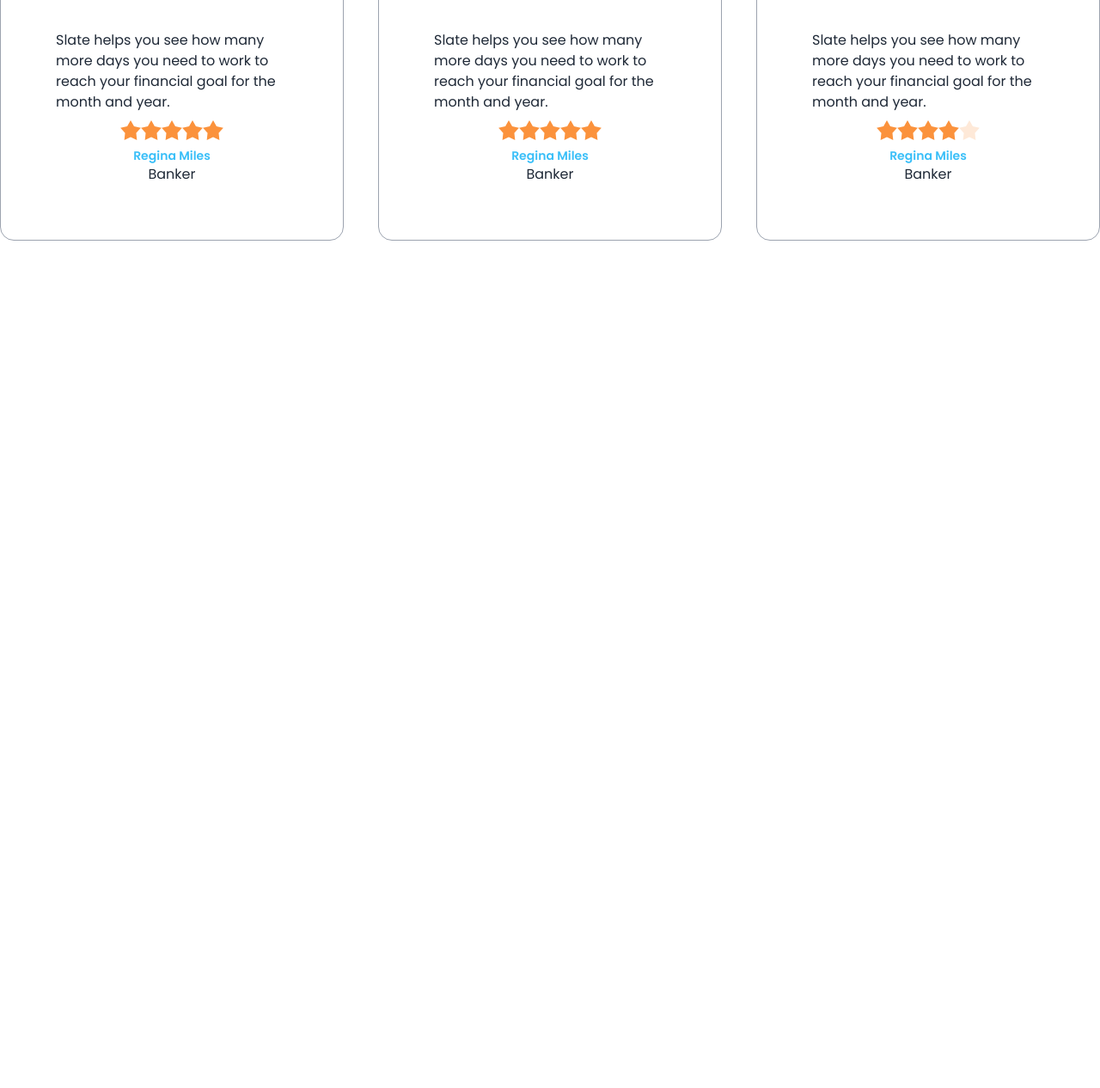
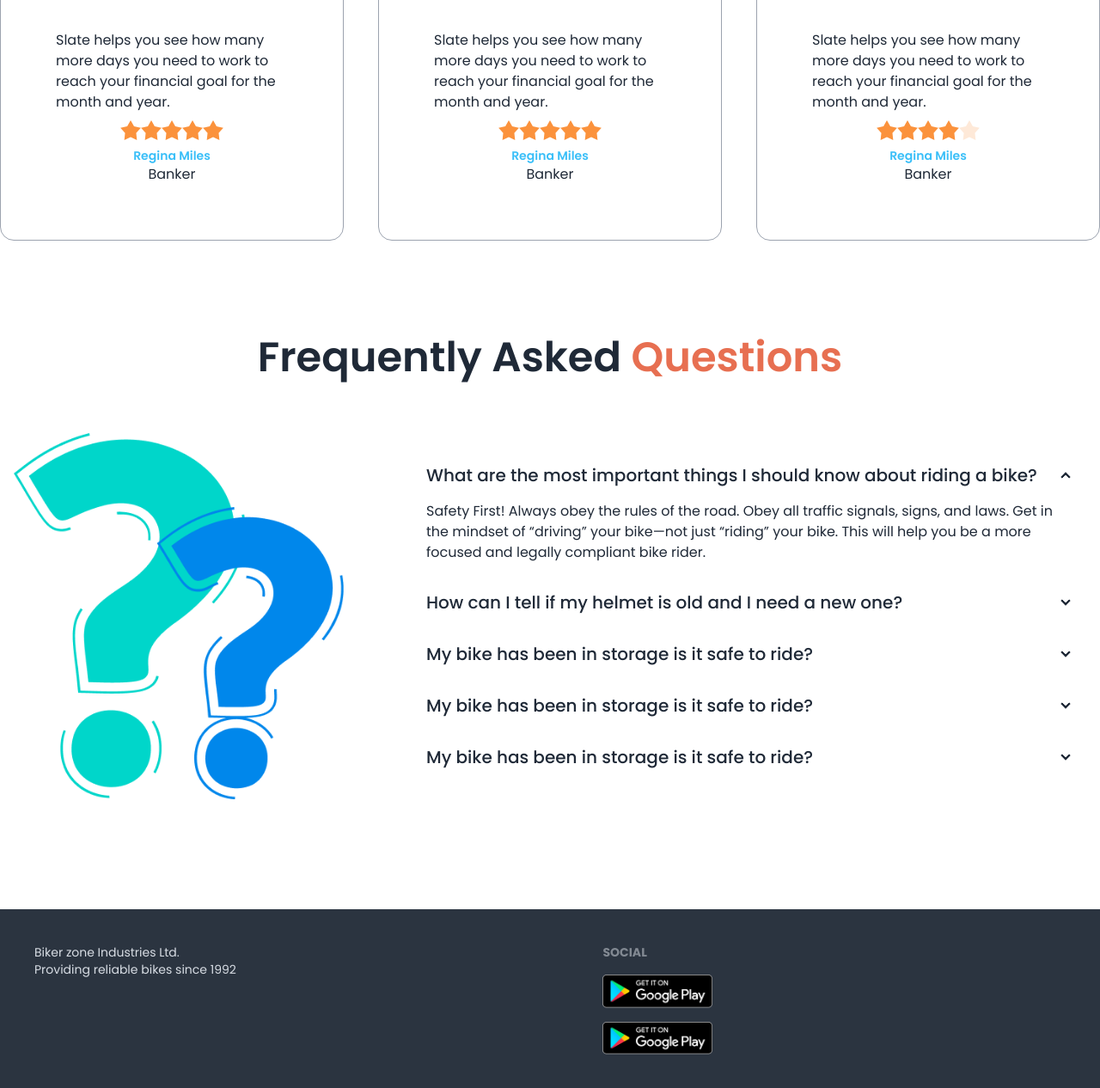
Before and after one commit to hassanMehedi2/biker-zone-with-daisyui, a plain HTML site: page index.html in a window 1280 px wide. Shown: the part 1622-2888 px from the top of the page at 86% size. Before the commit the page ends 2014 px from the top, so only its background shows below. Drawn offline with nearby package versions, Linux system fonts and the light colour scheme.

Commit message:
added faq and footer

```diff
--- a/index.html
+++ b/index.html
@@ -281,17 +281,37 @@
                 your financial goal for the month and year.
               </p>
               <div class="rating justify-center">
-                <input type="radio" name="rating-2" class="mask mask-star-2 bg-orange-400" />
-                <input type="radio" name="rating-2" class="mask mask-star-2 bg-orange-400"  />
-                <input type="radio" name="rating-2" class="mask mask-star-2 bg-orange-400" checked/>
-                <input type="radio" name="rating-2" class="mask mask-star-2 bg-orange-400" />
-                <input type="radio" name="rating-2" class="mask mask-star-2 bg-orange-400" />
+                <input
+                  type="radio"
+                  name="rating-2"
+                  class="mask mask-star-2 bg-orange-400"
+                />
+                <input
+                  type="radio"
+                  name="rating-2"
+                  class="mask mask-star-2 bg-orange-400"
+                />
+                <input
+                  type="radio"
+                  name="rating-2"
+                  class="mask mask-star-2 bg-orange-400"
+                  checked
+                />
+                <input
+                  type="radio"
+                  name="rating-2"
+                  class="mask mask-star-2 bg-orange-400"
+                />
+                <input
+                  type="radio"
+                  name="rating-2"
+                  class="mask mask-star-2 bg-orange-400"
+                />
               </div>
-              <div class="text-center ">
+              <div class="text-center">
                 <p class="text-info text-sm font-semibold">Regina Miles</p>
-              <p>Banker</p>
+                <p>Banker</p>
               </div>
-
             </div>
           </div>
           <!-- 2nd review -->
@@ -305,17 +325,37 @@
                 your financial goal for the month and year.
               </p>
               <div class="rating justify-center">
-                <input type="radio" name="rating-2" class="mask mask-star-2 bg-orange-400" />
-                <input type="radio" name="rating-2" class="mask mask-star-2 bg-orange-400"  />
-                <input type="radio" name="rating-2" class="mask mask-star-2 bg-orange-400" />
-                <input type="radio" name="rating-2" class="mask mask-star-2 bg-orange-400" checked/>
-                <input type="radio" name="rating-2" class="mask mask-star-2 bg-orange-400" />
+                <input
+                  type="radio"
+                  name="rating-2"
+                  class="mask mask-star-2 bg-orange-400"
+                />
+                <input
+                  type="radio"
+                  name="rating-2"
+                  class="mask mask-star-2 bg-orange-400"
+                />
+                <input
+                  type="radio"
+                  name="rating-2"
+                  class="mask mask-star-2 bg-orange-400"
+                />
+                <input
+                  type="radio"
+                  name="rating-2"
+                  class="mask mask-star-2 bg-orange-400"
+                  checked
+                />
+                <input
+                  type="radio"
+                  name="rating-2"
+                  class="mask mask-star-2 bg-orange-400"
+                />
               </div>
-              <div class="text-center ">
+              <div class="text-center">
                 <p class="text-info text-sm font-semibold">Regina Miles</p>
-              <p>Banker</p>
+                <p>Banker</p>
               </div>
-
             </div>
           </div>
           <!-- 3rd review -->
@@ -329,23 +369,120 @@
                 your financial goal for the month and year.
               </p>
               <div class="rating justify-center">
-                <input type="radio" name="rating-2" class="mask mask-star-2 bg-orange-400" />
-                <input type="radio" name="rating-2" class="mask mask-star-2 bg-orange-400"  />
-                <input type="radio" name="rating-2" class="mask mask-star-2 bg-orange-400" />
-                <input type="radio" name="rating-2" class="mask mask-star-2 bg-orange-400" checked/>
-                <input type="radio" name="rating-2" class="mask mask-star-2 bg-orange-400" />
+                <input
+                  type="radio"
+                  name="rating-2"
+                  class="mask mask-star-2 bg-orange-400"
+                />
+                <input
+                  type="radio"
+                  name="rating-2"
+                  class="mask mask-star-2 bg-orange-400"
+                />
+                <input
+                  type="radio"
+                  name="rating-2"
+                  class="mask mask-star-2 bg-orange-400"
+                />
+                <input
+                  type="radio"
+                  name="rating-2"
+                  class="mask mask-star-2 bg-orange-400"
+                  checked
+                />
+                <input
+                  type="radio"
+                  name="rating-2"
+                  class="mask mask-star-2 bg-orange-400"
+                />
               </div>
-              <div class="text-center ">
+              <div class="text-center">
                 <p class="text-info text-sm font-semibold">Regina Miles</p>
-              <p>Banker</p>
+                <p>Banker</p>
               </div>
-
             </div>
           </div>
           <!--  review -->
         </div>
       </section>
+
+      <section class="my-28">
+        <h2 class="text-5xl font-semibold text-center mb-12">
+          Frequently Asked <span class="text-color-primary">Questions</span>
+        </h2>
+
+        <div class="hero  ">
+          <div class="hero-content flex-col lg:flex-row gap-20">
+            <img
+              src="/images/others/faq.png"
+              class="max-w-sm rounded-lg  flex-1"
+            />
+            <div class="flex-1">
+              <!-- accordion -->
+              <div class="collapse collapse-arrow ">
+                <input type="radio" name="my-accordion-2" checked="checked" />
+                <div class="collapse-title text-xl font-medium">
+                  What are the most important things I should know about riding
+                  a bike?
+                </div>
+                <div class="collapse-content">
+                  <p>Safety First! Always obey the rules of the road. Obey all traffic signals, signs, and laws. Get in the mindset of “driving” your bike—not just “riding” your bike. This will help you be a more focused and legally compliant bike rider. </p>
+                </div>
+              </div>
+              <div class="collapse collapse-arrow ">
+                <input type="radio" name="my-accordion-2" />
+                <div class="collapse-title text-xl font-medium">
+                  How can I tell if my helmet is old and I need a
+                  new one?
+                </div>
+                <div class="collapse-content">
+                  <p>Lorem ipsum dolor sit amet consectetur adipisicing elit. Dolorem, expedita labore, vel necessitatibus excepturi eum dolorum commodi doloribus saepe iusto, aliquid voluptates dicta minima alias cumque harum consequatur nisi tempore recusandae ad ipsa provident dolor eveniet. Distinctio, nemo? Inventore repellat, ad at iure doloremque molestiae alias labore ea blanditiis nulla.</p>
+                </div>
+              </div>
+              <div class="collapse collapse-arrow ">
+                <input type="radio" name="my-accordion-2" />
+                <div class="collapse-title text-xl font-medium">
+                  My bike has been in storage is it safe to ride?
+                </div>
+                <div class="collapse-content">
+                  <p>Lorem ipsum dolor sit, amet consectetur adipisicing elit. Tempora temporibus porro nam nisi impedit ea provident cupiditate quos error repudiandae.</p>
+                </div>
+              <div class="collapse collapse-arrow ">
+                <input type="radio" name="my-accordion-2" />
+                <div class="collapse-title text-xl font-medium">
+                  My bike has been in storage is it safe to ride?
+                </div>
+                <div class="collapse-content">
+                  <p>Lorem ipsum dolor sit, amet consectetur adipisicing elit. Tempora temporibus porro nam nisi impedit ea provident cupiditate quos error repudiandae.</p>
+                </div>
+              <div class="collapse collapse-arrow ">
+                <input type="radio" name="my-accordion-2" />
+                <div class="collapse-title text-xl font-medium">
+                  My bike has been in storage is it safe to ride?
+                </div>
+                <div class="collapse-content">
+                  <p>Lorem ipsum dolor sit, amet consectetur adipisicing elit. Tempora temporibus porro nam nisi impedit ea provident cupiditate quos error repudiandae.</p>
+                </div>
+              </div>
+              <!-- accordion -->
+            </div>
+          </div>
+        </div>
+      </section>
     </main>
-    <footer></footer>
+    <footer class="footer p-10 bg-neutral text-neutral-content">
+      <aside>
+
+        <p>Biker zone  Industries Ltd.<br/>Providing reliable bikes since 1992</p>
+      </aside>
+      <nav>
+        <header class="footer-title">Social</header>
+        <div class="grid grid-col-1 gap-4">
+          <a><img class="w-32" src="./images/others/android.png" alt=""></a>
+          <a><img class="w-32" src="./images/others/android.png" alt=""></a>
+
+        </div>
+      </nav>
+    </footer>
   </body>
 </html>
```
